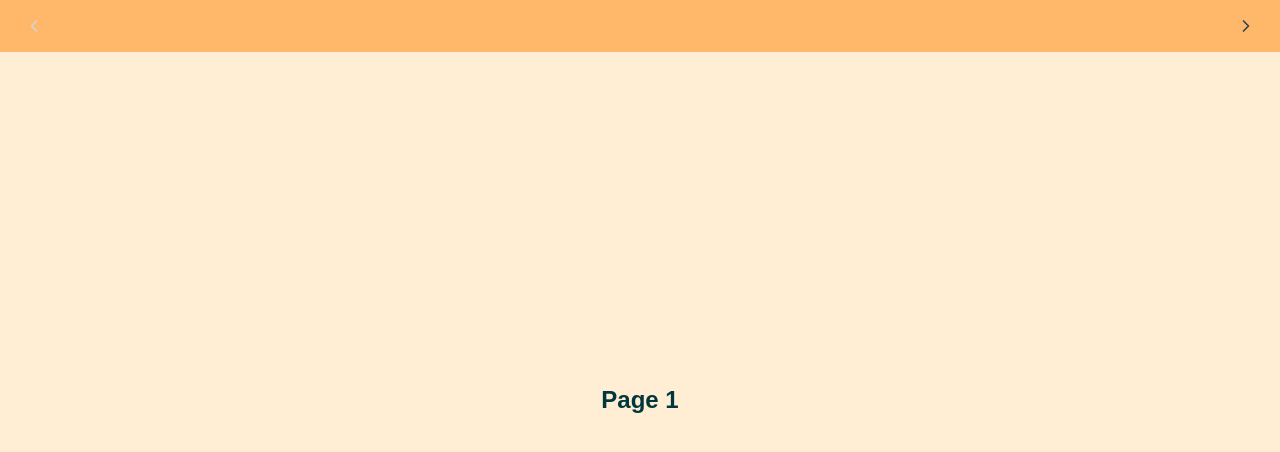
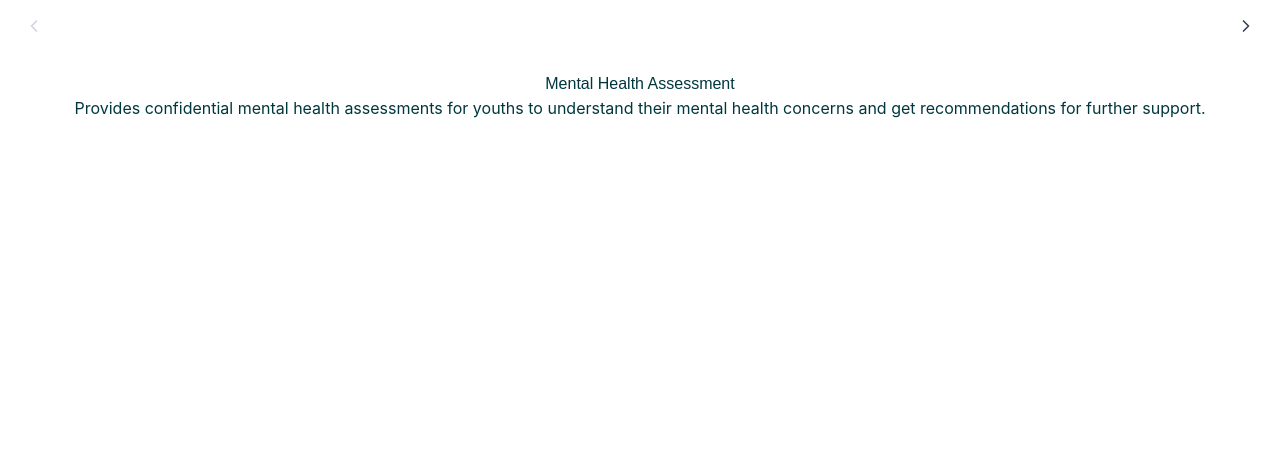
Before and after one commit to pohyeewpy/wayfinder, a Next.js app: page /swiper in a window 1280 px wide. Shown: the top 452 px of the page. Built offline with nearby package versions, Linux system fonts and the light colour scheme.

Commit message:
implement resource switching system

```diff
--- a/src/app/swiper/page.tsx
+++ b/src/app/swiper/page.tsx
@@ -1,9 +1,12 @@
+import { CurrentResourceProvider } from "@/components/CurrentResourceProvider";
 import PageSwiper from "@/components/PageSwiper";
 
 export default function Page() {
   return (
-    <div className="w-full h-screen">
-      <PageSwiper />
-    </div>
+    <CurrentResourceProvider>
+        <div className="w-full h-screen">
+        <PageSwiper />
+        </div>
+    </CurrentResourceProvider>
   );
 }
--- a/src/components/CurrentResourceProvider.tsx
+++ b/src/components/CurrentResourceProvider.tsx
@@ -5,11 +5,12 @@ import { createContext, ReactNode, useReducer, useEffect } from "react";
 export const CurrentResourceContext = createContext<{
   resources: Resource[];
   filtered: Resource[];
-  currentIndex: number | null; // Use null to indicate no current resource selected.
+  currentIndex: number;
   filter: (predicate: (r: Resource) => boolean) => void;
   next: () => void;
   prev: () => void;
   reset: () => void;
+  getCurrentResource: () => Resource | null;
 }>(null!); // Non-null assertion since this context will always be provided by the provider component.
 
 type ResourceState = {
@@ -65,6 +66,10 @@ export function CurrentResourceProvider({ children }: { children: ReactNode }) {
     next: () => dispatch({ type: "NEXT" }),
     prev: () => dispatch({ type: "PREV" }),
     reset: () => dispatch({ type: "RESET" }),
+    getCurrentResource: () => {
+      if (state.currentIndex < 0 || state.currentIndex >= state.filtered.length) return null;
+      return state.filtered[state.currentIndex];
+    },
   };
 
   return (
--- a/src/components/PageSwiper.tsx
+++ b/src/components/PageSwiper.tsx
@@ -1,58 +1,35 @@
 "use client";
 import { motion } from "framer-motion";
-import { useState } from "react";
+import { useContext, useState } from "react";
 import ScrollingTopToolbar from "./ScrollingTopToolbar";
-
-// Dummy pages for testing
-function Page1() {
-  return (
-    <div className="flex items-center justify-center h-full bg-orange-100">
-      <h2 className="text-2xl font-bold">Page 1</h2>
-    </div>
-  );
-}
-
-function Page2() {
-  return (
-    <div className="flex items-center justify-center h-full bg-pink-100">
-      <h2 className="text-2xl font-bold">Page 2</h2>
-    </div>
-  );
-}
-
-function Page3() {
-  return (
-    <div className="flex items-center justify-center h-full bg-green-100">
-      <h2 className="text-2xl font-bold">Page 3</h2>
-    </div>
-  );
-}
-
-const pages = [
-  <Page1 key="page1" />,
-  <Page2 key="page2" />,
-  <Page3 key="page3" />
-];
+import { CurrentResourceContext } from "./CurrentResourceProvider";
+import ResourcePage from "./ResourcePage";
 
 export default function PageSwiper() {
-  const [page, setPage] = useState(0);
   const [direction, setDirection] = useState<number | null>(null);
 
+  const ctx = useContext(CurrentResourceContext);
+  if (!ctx || ctx.filtered.length === 0) return null;
+
+  const { filtered, currentIndex, next, prev } = ctx;
+
   const paginate = (newDirection: number) => {
-    setPage((prev) => {
-      const next = prev + newDirection;
-      if (next < 0 || next >= pages.length) return prev;
     setDirection(newDirection);
-      return next;
-    });
+    if (newDirection > 0) {
+      next();
+    }
+    else if (newDirection < 0) {
+      prev();
+    }
   };
+
 
   return (
     <div className="relative w-full h-full overflow-hidden">
-      <ScrollingTopToolbar page={page} pages={pages} paginate={paginate} />
+      <ScrollingTopToolbar resourceId={currentIndex} numResources={filtered.length} paginate={paginate} />
       <div className="w-full h-full pt-14 overflow-auto touch-pan-x touch-pan-y">
         <motion.div
-        key={page}
+          key={currentIndex}
           className="absolute w-full h-full"
           initial={{ x: !direction ? 0 : direction > 0 ? 300 : -300 }}
           animate={{ x: 0 }}
@@ -61,12 +38,14 @@ export default function PageSwiper() {
           drag="x"
           dragConstraints={{ left: 0, right: 0 }}
           onDragEnd={(e, info) => {
-          if (info.offset.x < -100) paginate(1);
-          else if (info.offset.x > 100) paginate(-1);
+            if (info.offset.x < -100) paginate(-1);
+            else if (info.offset.x > 100) paginate(1);
           }}
           style={{ top: 0 }}
         >
-        {pages[page]}
+          <div className="pt-14">
+            <ResourcePage resource={ctx.getCurrentResource()} />
+          </div>
         </motion.div>
       </div>
     </div>
--- /dev/null
+++ b/src/components/ResourcePage.tsx
@@ -0,0 +1,13 @@
+import { Resource } from "@/types/resources";
+
+export default function ResourcePage({ resource }: { resource: Resource | null }) {
+  if (!resource) {
+    return <div className="text-center text-gray-500">Something went wrong - try reselecting your filters!</div>;
+  }
+  return (
+    <div className="w-full h-full p-4 flex flex-col items-center">
+      <h1>{resource.programme_name}</h1>
+      <p>{resource.short_programme_description}</p>
+    </div>
+  );
+}
--- a/src/components/ScrollingTopToolbar.tsx
+++ b/src/components/ScrollingTopToolbar.tsx
@@ -1,22 +1,22 @@
 import { ChevronLeft, ChevronRight } from "lucide-react";
 
 type ScrollingTopToolbarProps = {
-  page: number;
-  pages: React.ReactNode[];
+  resourceId: number;
+  numResources: number;
   paginate: (direction: number) => void;
 };
 
-export default function ScrollingTopToolbar({ page, pages, paginate }: ScrollingTopToolbarProps) {
+export default function ScrollingTopToolbar({ resourceId, numResources, paginate }: ScrollingTopToolbarProps) {
     return (
         <div
-            className="fixed top-0 left-0 w-full flex items-center justify-between px-4 py-2 bg-orange-300 z-20 select-none"
+            className="fixed top-0 left-0 w-full flex items-center justify-between px-4 py-2 bg-white z-20 select-none"
             style={{ touchAction: "none", userSelect: "none" }}
         >
         <button
           onClick={() => paginate(-1)}
-          disabled={page === 0}
+          disabled={resourceId === 0}
           className={`p-2 rounded-full transition-colors ${
-            page === 0 ? "text-gray-300" : "text-gray-700 hover:bg-gray-200"
+            resourceId === 0 ? "text-gray-300" : "text-gray-700 hover:bg-gray-200"
           }`}
           aria-label="Previous"
         >
@@ -24,9 +24,9 @@ export default function ScrollingTopToolbar({ page, pages, paginate }: Scrolling
         </button>
         <button
           onClick={() => paginate(1)}
-          disabled={page === pages.length - 1}
+          disabled={resourceId === numResources - 1}
           className={`p-2 rounded-full transition-colors ${
-            page === pages.length - 1
+            resourceId === numResources - 1
               ? "text-gray-300"
               : "text-gray-700 hover:bg-gray-200"
           }`}
```
Lines whose indentation alone changed are shown as unchanged.
